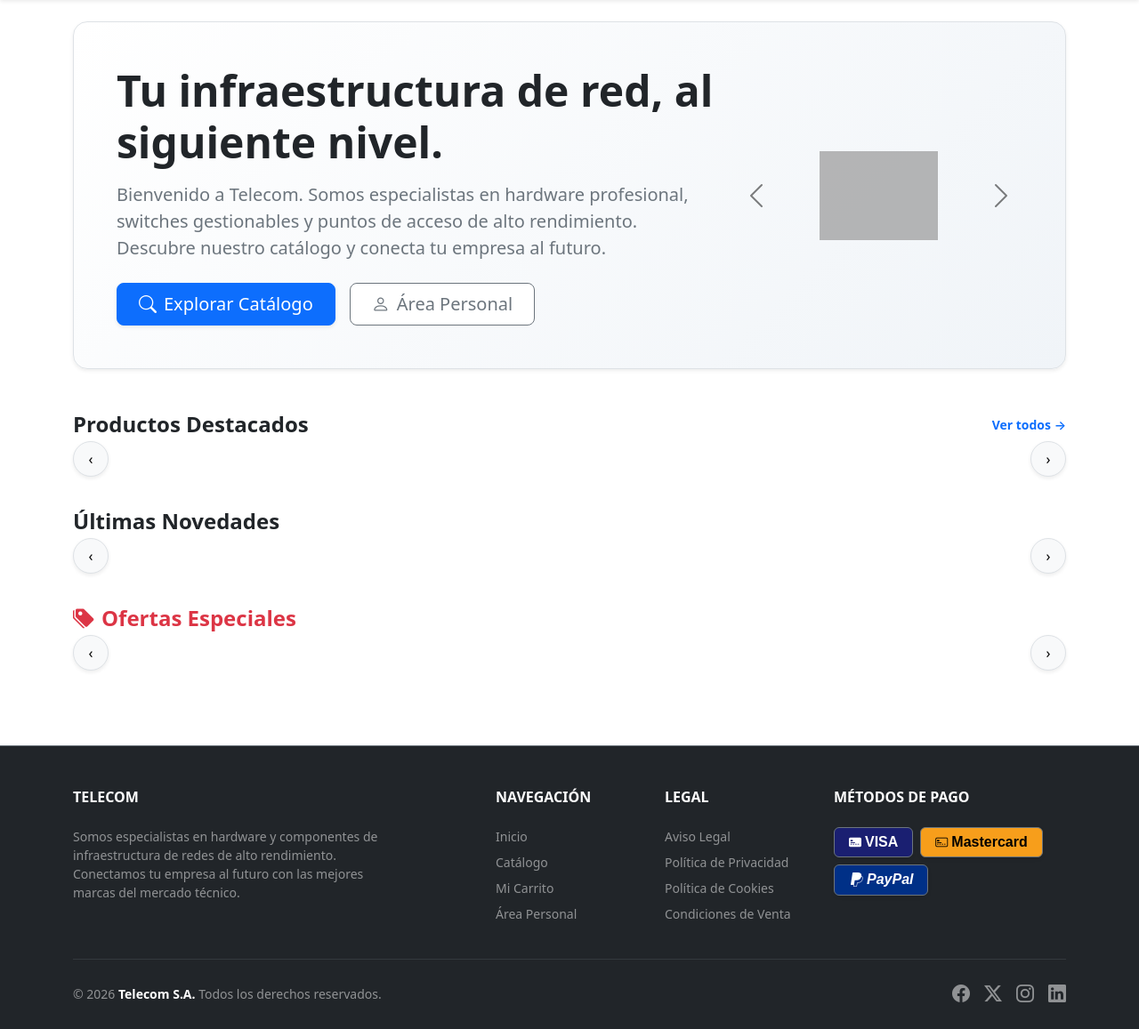
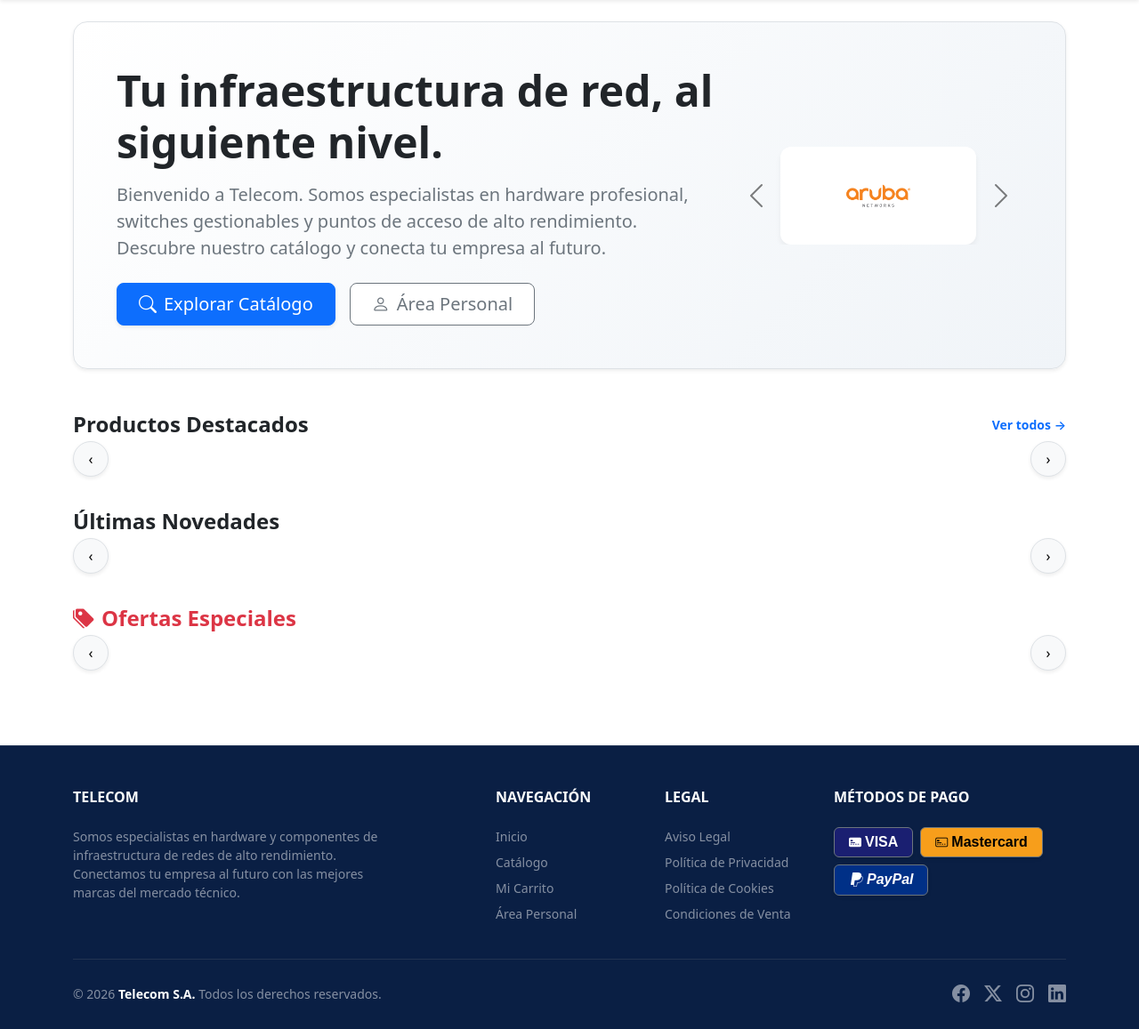
Before and after one commit to Amos-234/Proyecto-DAT, a PHP site: page / in a window 1280 px wide. Shown: the part 88-1245 px from the top of the page at 89% size. Run offline with PHP 8.4, Linux system fonts and the light colour scheme; grey boxes are pictures that could not be loaded.

Commit message:
cambio del footer a un color azul empresarial maś profesional.

```diff
--- a/frontend/css/styles.css
+++ b/frontend/css/styles.css
@@ -39,6 +39,12 @@
     background-color: #f8f9fa; /* Gris muy clarito de Bootstrap */
 }
 
+/* Fondo azul empresarial para el footer principal */
+#footer-principal {
+    background-color: #0a1f44; /* Azul marino corporativo profundo */
+    border-color: rgba(255, 255, 255, 0.1) !important; /* Línea divisoria superior suave y adaptada al azul */
+}
+
 /* Estilos interactivos para el footer*/
 .footer-link {
     transition: color 0.2s ease-in-out, padding-left 0.2s ease-in-out;
@@ -55,8 +61,8 @@
 }
 
 .footer-icon-link:hover {
-    color: #0d6efd !important; /* Cambia al azul primario de Bootstrap en hover */
-    transform: translateY(-3px); /* Pequeño salto hacia arriba */
+    color: #0dcaf0 !important; /* Cambia a un celeste brillante (Bootstrap info) muy visible sobre el azul oscuro */
+    transform: translateY(-3px);
 }
 
 /* Fuerza a que todas las imágenes compartan la misma altura exacta */
@@ -77,10 +83,14 @@
     overflow: hidden;
 }
 
-/* Estandarizar el tamaño de los logos de marcas en la página principal */
+/* Estandarizar el tamaño y arreglar el solapamiento de logos transparentes */
 .img-marca-carrusel {
-    width: 200px;         /* Ancho fijo para la zona del logo */
-    height: 100px;        /* Alto fijo para la zona del logo */
-    object-fit: contain;  /* Mantiene la proporción sin estirar la imagen */
-    margin: 0 auto;       /* Centra la imagen perfectamente en el medio */
+    width: 220px;
+    height: 110px;
+    object-fit: contain;
+    margin: 0 auto;
+    background-color: #ffffff; /* ¡La clave! Fondo sólido para tapar el logo anterior */
+    border-radius: 12px;       /* Bordes redondeados elegantes */
+    padding: 15px;             /* Margen interno para que el logo no toque los bordes */
+    box-shadow: 0 4px 6px rgba(0,0,0,0.05); /* Sombra muy sutil */
 }
--- a/frontend/index.html
+++ b/frontend/index.html
@@ -68,19 +68,23 @@
                                     <div class="carousel-inner text-center">
 
                                         <div class="carousel-item active">
-                                            <img src="./assets/img/marcas/cisco.png" class="img-marca-carrusel opacity-75" alt="Cisco">
+                                            <img src="./assets/img/brands/aruba.png" class="img-marca-carrusel" alt="Aruba">
                                         </div>
 
                                         <div class="carousel-item">
-                                            <img src="./assets/img/marcas/ubiquiti.png" class="img-marca-carrusel opacity-75" alt="Ubiquiti">
+                                            <img src="./assets/img/brands/cisco.png" class="img-marca-carrusel" alt="Cisco">
                                         </div>
 
                                         <div class="carousel-item">
-                                            <img src="./assets/img/marcas/mikrotik.png" class="img-marca-carrusel opacity-75" alt="MikroTik">
+                                            <img src="./assets/img/brands/fortinet.png" class="img-marca-carrusel" alt="Fortinet">
                                         </div>
 
                                         <div class="carousel-item">
-                                            <img src="./assets/img/marcas/tplink.png" class="img-marca-carrusel opacity-75" alt="TP-Link">
+                                            <img src="./assets/img/brands/paloalto.png" class="img-marca-carrusel" alt="Paloalto">
+                                        </div>
+
+                                        <div class="carousel-item">
+                                            <img src="./assets/img/brands/tplink.png" class="img-marca-carrusel" alt="TP-Link">
                                         </div>
 
                                     </div>
@@ -144,7 +148,7 @@
             <section id="admin"></section>
         </main>
 
-        <footer id="footer-principal" class="bg-dark text-white-50 pt-5 pb-4 mt-5 border-top border-secondary">
+        <footer id="footer-principal" class="text-white-50 pt-5 pb-4 mt-5 border-top">
             <div class="container">
                 <div class="row g-4">
                     <div class="col-md-4 col-lg-4">
```
